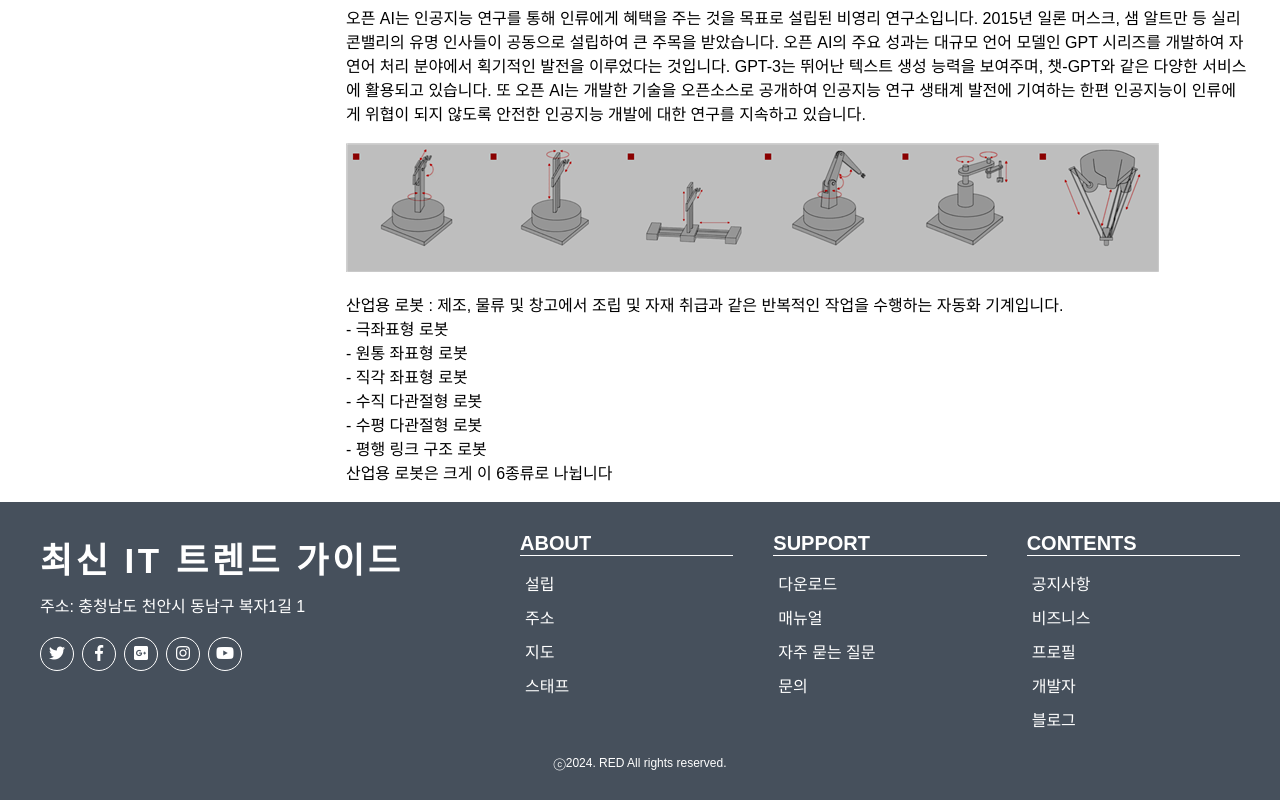
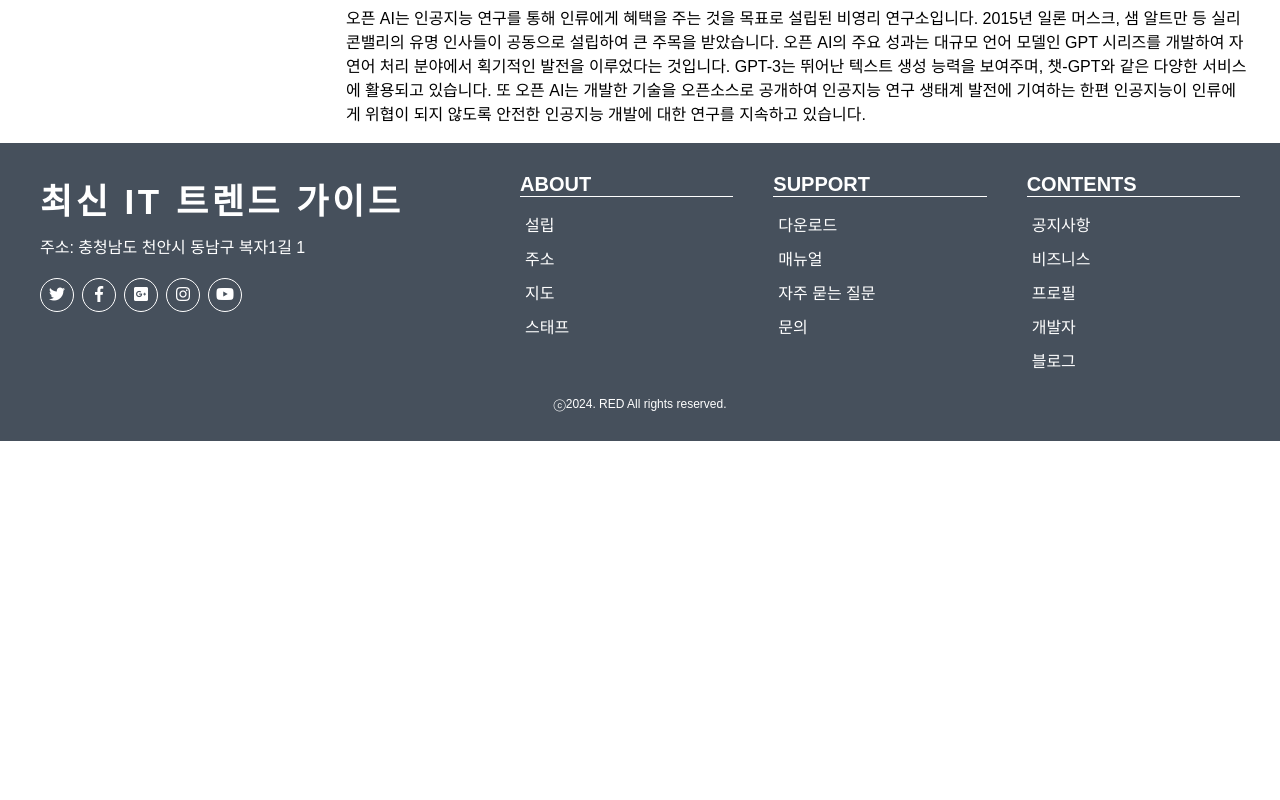
Before and after one commit to yeeuny0110/yeeuny0110.github.io, a plain HTML site: page contents.html in a window 1280 px wide. Shown: the part 3084-3884 px from the top of the page. After the commit the page ends 3525 px from the top, so only its background shows below. Drawn offline with nearby package versions, Linux system fonts and the light colour scheme.

Commit message:
Update contents.html

```diff
--- a/contents.html
+++ b/contents.html
@@ -123,16 +123,6 @@
 
                 <p>오픈 AI는 인공지능 연구를 통해 인류에게 혜택을 주는 것을 목표로 설립된 비영리 연구소입니다. 2015년 일론 머스크, 샘 알트만 등 실리콘밸리의 유명 인사들이 공동으로 설립하여 큰 주목을 받았습니다. 오픈 AI의 주요 성과는 대규모 언어 모델인 GPT 시리즈를 개발하여 자연어 처리 분야에서 획기적인 발전을 이루었다는 것입니다. GPT-3는 뛰어난 텍스트 생성 능력을 보여주며, 챗-GPT와 같은 다양한 서비스에 활용되고 있습니다. 또 오픈 AI는 개발한 기술을 오픈소스로 공개하여 인공지능 연구 생태계 발전에 기여하는 한편 인공지능이 인류에게 위협이 되지 않도록 안전한 인공지능 개발에 대한 연구를 지속하고 있습니다.</p>
 
-                <img src="img/산업동향3.png" alt="">
-
-                <p>산업용 로봇 : 제조, 물류 및 창고에서 조립 및 자재 취급과 같은 반복적인 작업을 수행하는 자동화 기계입니다.<br>
-                    - 극좌표형 로봇<br>
-                    - 원통 좌표형 로봇<br>
-                    - 직각 좌표형 로봇<br>
-                    - 수직 다관절형 로봇<br>
-                    - 수평 다관절형 로봇<br>
-                    - 평행 링크 구조 로봇<br>
-                   산업용 로봇은 크게 이 6종류로 나뉩니다</p>
             </div>
         </article>
     </div>
```
